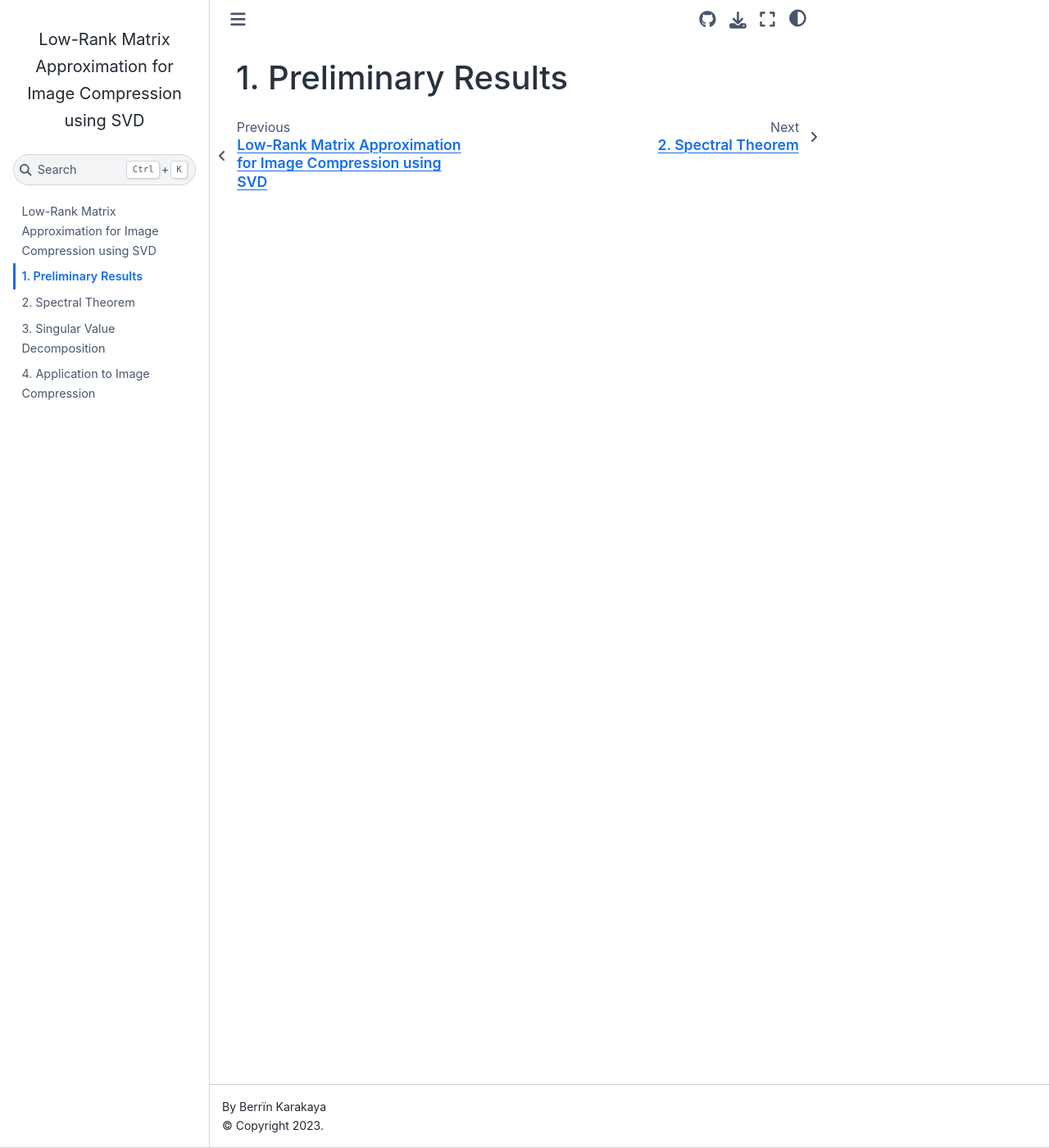
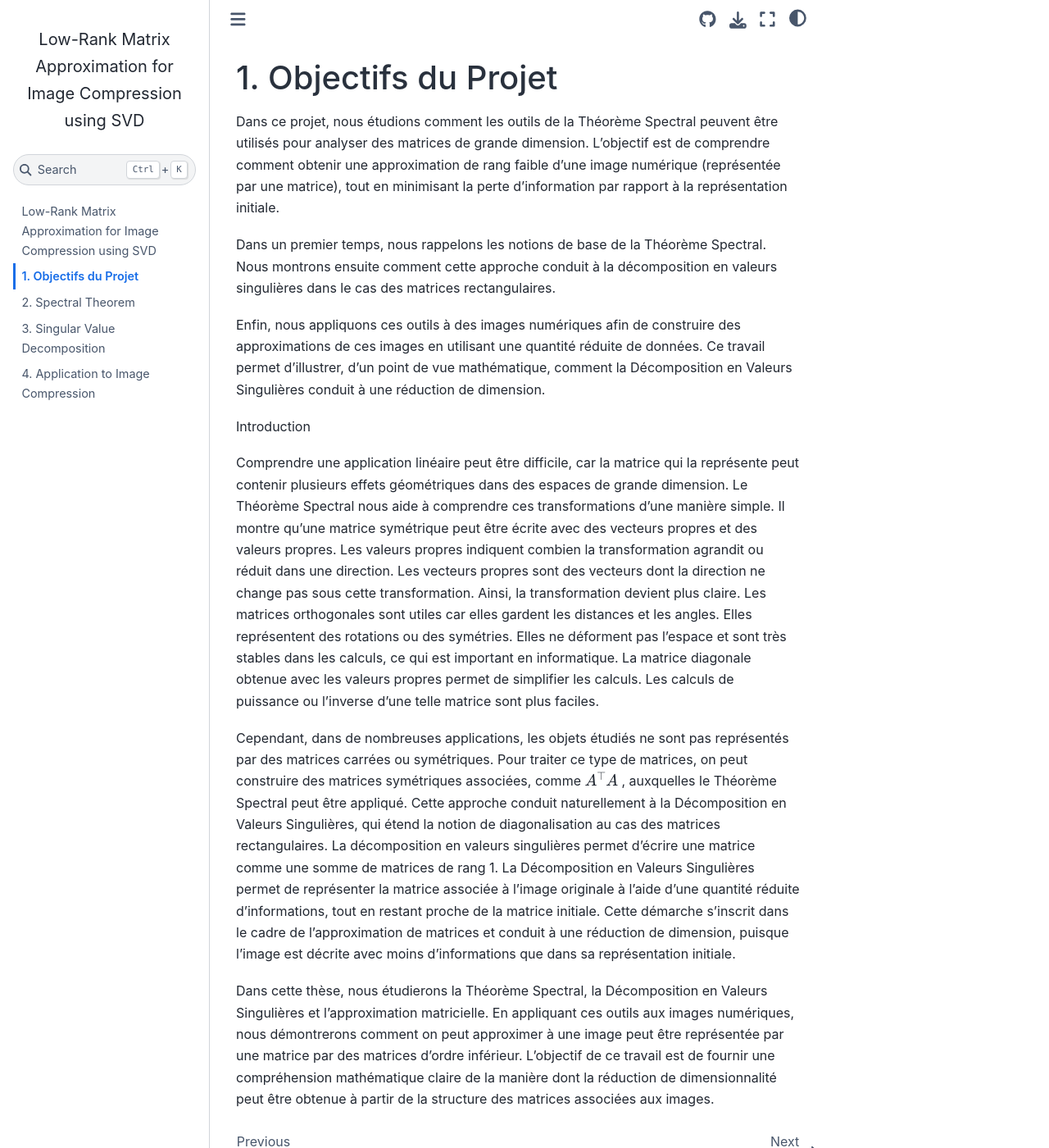
Before and after one commit to berrin-krkya/svd-image-compression-thesis, a Jupyter Book: the page built from section1.md, in a window 1280 px wide and 1400 px high. Shown: the whole window at 82% size. Built offline with Jupyter Book 1.0.4 settings and Sphinx 7.4.7 and the Sphinx Book theme 1.1.4, drawn with Linux system fonts in a browser that asks for light colours.

Commit message:
Revise section title and enhance project objectives
Updated section title and expanded content on project objectives, spectral theorem, and singular value decomposition.

```diff
--- a/section1.md
+++ b/section1.md
@@ -1 +1,15 @@
-# 1. Preliminary Results
+# 1. Objectifs du Projet
+
+Dans ce projet, nous étudions comment les outils de la Théorème Spectral peuvent être utilisés pour analyser des matrices de grande dimension. L’objectif est de comprendre comment obtenir une approximation de rang faible d'une image numérique (représentée par une matrice), tout en minimisant la perte d'information par rapport à la représentation initiale.
+
+Dans un premier temps, nous rappelons les notions de base de la Théorème Spectral. Nous montrons ensuite comment cette approche conduit à la décomposition en valeurs singulières dans le cas des matrices rectangulaires.
+
+Enfin, nous appliquons ces outils à des images numériques afin de construire des approximations de ces images en utilisant une quantité réduite de données. Ce travail permet d’illustrer, d’un point de vue mathématique, comment la Décomposition en Valeurs Singulières conduit à une réduction de dimension.
+
+Introduction
+
+Comprendre une application linéaire peut être difficile, car la matrice qui la représente peut contenir plusieurs effets géométriques dans des espaces de grande dimension. Le Théorème Spectral nous aide à comprendre ces transformations d’une manière simple. Il montre qu’une matrice symétrique peut être écrite avec des vecteurs propres et des valeurs propres. Les valeurs propres indiquent combien la transformation agrandit ou réduit dans une direction. Les vecteurs propres sont des vecteurs dont la direction ne change pas sous cette transformation. Ainsi, la transformation devient plus claire. Les matrices orthogonales sont utiles car elles gardent les distances et les angles. Elles représentent des rotations ou des symétries. Elles ne déforment pas l’espace et sont très stables dans les calculs, ce qui est important en informatique. La matrice diagonale obtenue avec les valeurs propres permet de simplifier les calculs. Les calculs de puissance ou l'inverse d'une telle matrice sont plus faciles.
+
+Cependant, dans de nombreuses applications, les objets étudiés ne sont pas représentés par des matrices carrées ou symétriques. Pour traiter ce type de matrices, on peut construire des matrices symétriques associées, comme $A^\top A$ , auxquelles le Théorème Spectral peut être appliqué. Cette approche conduit naturellement à la Décomposition en Valeurs Singulières, qui étend la notion de diagonalisation au cas des matrices rectangulaires. La décomposition en valeurs singulières permet d’écrire une matrice comme une somme de matrices de rang 1. La Décomposition en Valeurs Singulières permet de représenter la matrice associée à l’image originale à l’aide d’une quantité réduite d’informations, tout en restant proche de la matrice initiale. Cette démarche s’inscrit dans le cadre de l’approximation de matrices et conduit à une réduction de dimension, puisque l’image est décrite avec moins d’informations que dans sa représentation initiale.
+
+Dans cette thèse, nous étudierons la Théorème Spectral, la Décomposition en Valeurs Singulières et l'approximation matricielle. En appliquant ces outils aux images numériques, nous démontrerons comment on peut approximer à une image peut être représentée par une matrice par des matrices d'ordre inférieur. L'objectif de ce travail est de fournir une compréhension mathématique claire de la manière dont la réduction de dimensionnalité peut être obtenue à partir de la structure des matrices associées aux images.
```
